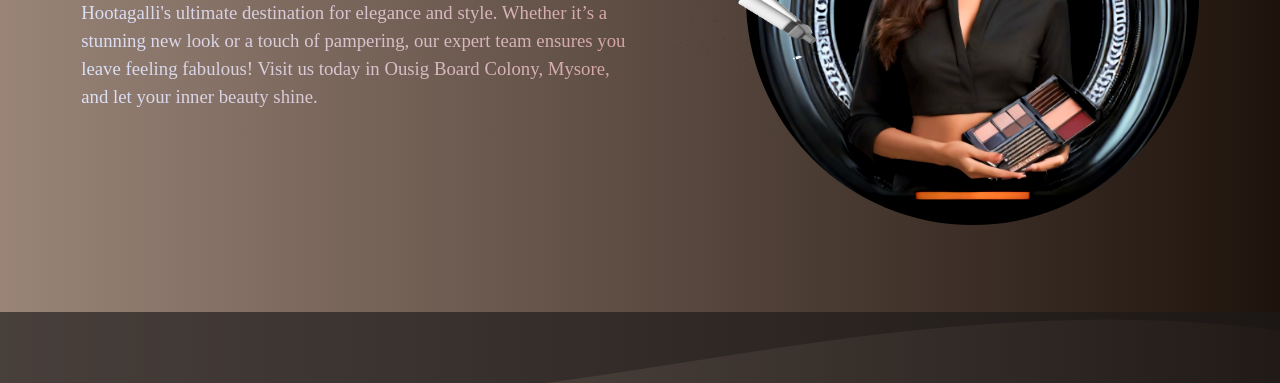
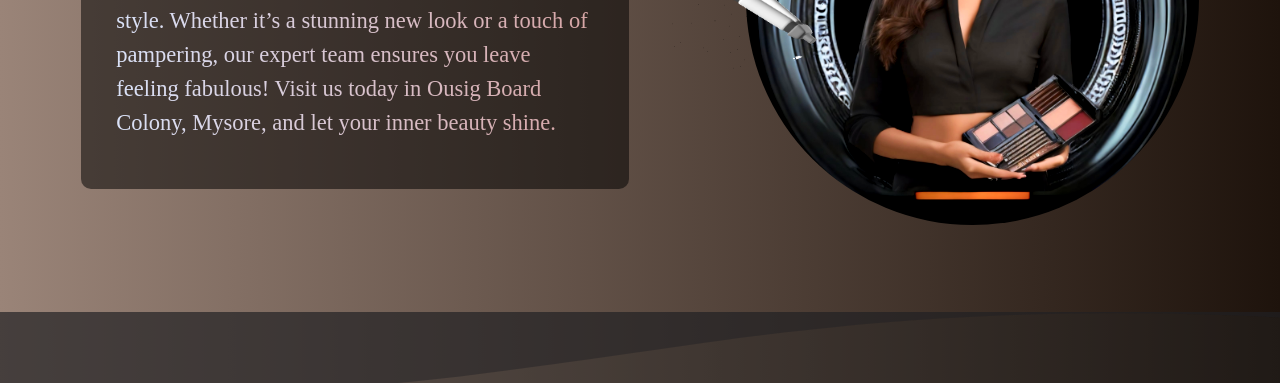
Before and after one commit to RohanVH/Fe-project, a plain HTML site: page index.html in a window 1280 px wide. Shown: the part 376-759 px from the top of the page. Drawn offline with nearby package versions, Linux system fonts and the light colour scheme.

Commit message:
loader added

```diff
--- a/index.html
+++ b/index.html
@@ -87,10 +87,14 @@
                   <!-- heading -->
                   <h1 class=" display-2 fw-bold  mb-3 hero-1_heading"><span class="hero-1_sm_heading">Transform your beauty at</span> <br> Skanda Beauty Parlour,</h1>
                   <!-- lead -->
+                      <div style="background-color: rgba(0, 0, 0, 0.516); padding: 35px;border-radius: 10px;">
+
                           <p class="lead" >Hootagalli's ultimate destination for elegance and style.
                               Whether it’s a stunning new look or a touch of pampering,
                               our expert team ensures you leave feeling fabulous!
-                    Visit us today in Ousig Board Colony, Mysore, and let your inner beauty shine.</p>
+                              Visit us today in Ousig Board Colony, Mysore, and let your inner beauty shine.
+                          </p>
+                      </div>
                 </div>
               </div>
             </div>
@@ -124,9 +128,9 @@
       <div class="py-lg-14 py-12 bg-cover hero-2-div">
 
 
-        <div class="custom-shape-divider-top-1727267520">
+        <div class="custom-shape-divider-top-1727281220">
             <svg data-name="Layer 1" xmlns="http://www.w3.org/2000/svg" viewBox="0 0 1200 120" preserveAspectRatio="none">
-            <path d="M985.66,92.83C906.67,72,823.78,31,743.84,14.19c-82.26-17.34-168.06-16.33-250.45.39-57.84,11.73-114,31.07-172,41.86A600.21,600.21,0,0,1,0,27.35V120H1200V95.8C1132.19,118.92,1055.71,111.31,985.66,92.83Z" class="shape-fill"></path>
+                <path d="M321.39,56.44c58-10.79,114.16-30.13,172-41.86,82.39-16.72,168.19-17.73,250.45-.39C823.78,31,906.67,72,985.66,92.83c70.05,18.48,146.53,26.09,214.34,3V0H0V27.35A600.21,600.21,0,0,0,321.39,56.44Z" class="shape-fill"></path>
             </svg>
         </div>
 
@@ -200,6 +204,7 @@
 
       </div>
 
+
       <!-- JavaScript for image carousel -->
       <script>
         var myIndex = 0;
@@ -217,16 +222,20 @@
           setTimeout(carousel, 2000);
         }
       </script>
+
+
     </section>
 
 
 
     <script src="hero-1.js"></script>
+    <script src="load_div.js"></script>
+
   </main>
     <!-- main end -->
 
-
   <!-- </div>
   <script src="./loader.js"></script> -->
+
 </body>
 </html>
--- /dev/null
+++ b/load_div.js
@@ -0,0 +1,21 @@
+// Select all sections and divs you want to animate
+const sections = document.querySelectorAll('section, div'); // This will select all <section> and <div> elements
+
+// Create an Intersection Observer
+const observer = new IntersectionObserver((entries) => {
+    entries.forEach(entry => {
+        if (entry.isIntersecting) {
+            // Add the 'visible' class to trigger the animation
+            entry.target.classList.add('visible');
+            // Stop observing the element once it's visible
+            observer.unobserve(entry.target);
+        }
+    });
+}, {
+    threshold: 0.1 // Adjust threshold as needed
+});
+
+// Observe each section and div
+sections.forEach(section => {
+    observer.observe(section);
+});
--- a/style.css
+++ b/style.css
@@ -277,6 +277,25 @@ body{
     }
 
 }
+/* Hide all divs initially */
+div {
+    opacity: 0;
+    transform: translateY(30px); /* Adjust to your preference */
+    animation-fill-mode: forwards; /* Keep the final state after animation */
+}
+
+/* Animation keyframes for stacking effect */
+@keyframes stackEffect {
+    to {
+        opacity: 1;
+        transform: translateY(0);
+    }
+}
+
+/* Class to trigger animation */
+.visible {
+    animation: stackEffect 0.5s ease-in-out forwards;
+}
 
 
 /* Hero section */
@@ -304,6 +323,7 @@ main{
         & .hero-1_sm_heading{
             font-size: 3.2rem !important;
 
+
         }
         &:hover{
             text-decoration:underline;
@@ -330,26 +350,25 @@ main{
             padding-bottom: 1%;
             position: relative;
             background-color: rgba(36, 36, 36, 0.444);
-                & .custom-shape-divider-top-1727267520 {
+                & .custom-shape-divider-top-1727281220 {
                         position: absolute;
                         top: 0;
                         left: 0;
                         width: 100%;
                         overflow: hidden;
                         line-height: 0;
-                                    transform: rotate(180deg);
                     }
 
-                                & .custom-shape-divider-top-1727267520 svg {
+                    & .custom-shape-divider-top-1727281220 svg {
                         position: relative;
                         display: block;
-                                    width: calc(171% + 1.3px);
-                                    height: 93px;
+                        width: calc(181% + 1.3px);
+                        height: 90px;
                         transform: rotateY(180deg);
                     }
 
-                                & .custom-shape-divider-top-1727267520 .shape-fill {
-                                    fill: #1413135b;
+                    & .custom-shape-divider-top-1727281220 .shape-fill {
+                        fill: #21212471;
                     }
         }
 
@@ -359,6 +378,7 @@ main{
 
             padding-left:0%;
          }
+
     }
 
 
@@ -373,9 +393,13 @@ main{
         -webkit-text-fill-color: transparent;
         background-clip: text;
         text-fill-color: transparent;
+        font-size: 1.5rem !important;
+
+
 
 
     }
+
 
     & .typed-text{
         font-family: 'sans-serif';
```
Lines whose indentation alone changed are shown as unchanged.
